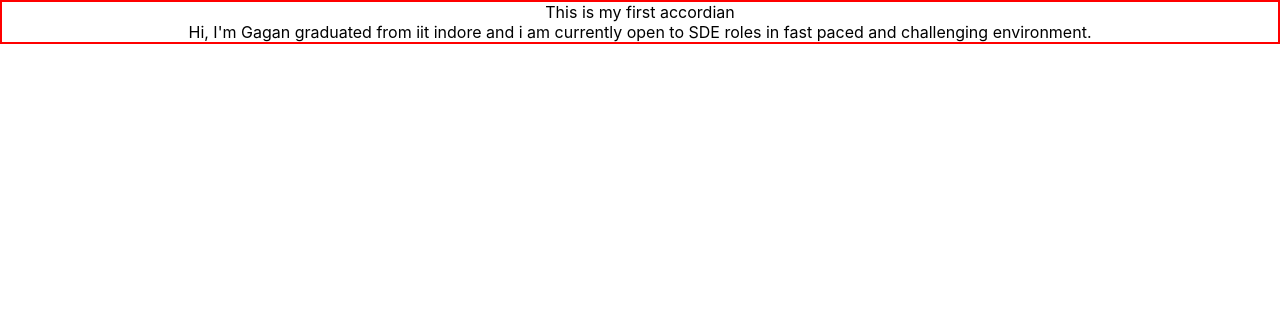
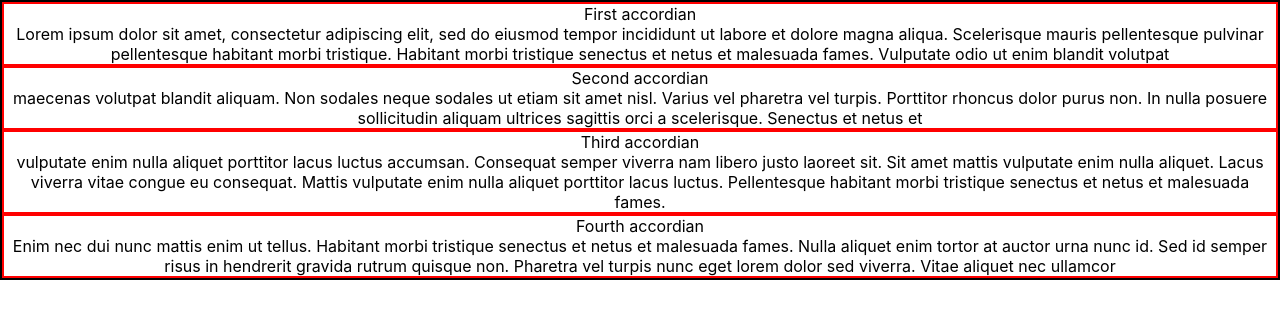
Before and after one commit to G4GANCHAUDHARY/Accordian, a React (Create React App) app: page / in a window 1280 px wide. Shown: the top 318 px of the page. Built offline with nearby package versions, Linux system fonts and the light colour scheme.

Commit message:
Acoordian done properly

```diff
--- a/src/App.js
+++ b/src/App.js
@@ -1,32 +1,16 @@
-import logo from './logo.svg';
 import './App.css';
-import {useState} from 'react';
-
-
+import data from './data/data';
+import Accordian from './components/accordian';
 
 function App() {
-  const [Show,setShow]=useState(true);
 
   return (
-    <div className="App" style={{border:"2px solid red"}}>
-      {/* <header className="App-header">
-        <img src={logo} className="App-logo" alt="logo" />
-        <p>
-          Edit <code>src/App.js</code> and save to reload.
-        </p>
-        <a
-          className="App-link"
-          href="https://reactjs.org"
-          target="_blank"
-          rel="noopener noreferrer"
-        >
-          Learn React
-        </a>
-      </header> */}
-      <div className="acc" onClick={()=>{setShow(!Show)}}>
-        <div className="title">This is my first accordian</div>
-        {Show && <div >Hi, I'm Gagan graduated from iit indore and i am currently open to SDE roles in fast paced and challenging environment.</div>}
-      </div>
+    <div className="App" style={{border:"2px solid black"}}>
+      {data.map((Acc)=>{
+        return (
+          <Accordian content={Acc} />
+        )
+      })}
     </div>
   );
 }
--- /dev/null
+++ b/src/components/accordian.js
@@ -0,0 +1,16 @@
+import { useState } from "react";
+
+export default function Accordian (props){
+    const [active,setActive]=useState(true)
+
+    return(
+        <div className="accordian" style={{border:"2px solid red"}}>
+            <div className="header">
+                {props.content.title}
+            </div>
+            {active && <div className="content">
+                {props.content.body}
+            </div>}
+        </div>
+    )
+}
--- /dev/null
+++ b/src/data/data.js
@@ -0,0 +1,20 @@
+const data=[
+    {
+        title : "First accordian",
+        body : "Lorem ipsum dolor sit amet, consectetur adipiscing elit, sed do eiusmod tempor incididunt ut labore et dolore magna aliqua. Scelerisque mauris pellentesque pulvinar pellentesque habitant morbi tristique. Habitant morbi tristique senectus et netus et malesuada fames. Vulputate odio ut enim blandit volutpat"
+    },
+    {
+        title : "Second accordian",
+        body : "maecenas volutpat blandit aliquam. Non sodales neque sodales ut etiam sit amet nisl. Varius vel pharetra vel turpis. Porttitor rhoncus dolor purus non. In nulla posuere sollicitudin aliquam ultrices sagittis orci a scelerisque. Senectus et netus et"
+    },
+    {
+        title : "Third accordian",
+        body : "vulputate enim nulla aliquet porttitor lacus luctus accumsan. Consequat semper viverra nam libero justo laoreet sit. Sit amet mattis vulputate enim nulla aliquet. Lacus viverra vitae congue eu consequat. Mattis vulputate enim nulla aliquet porttitor lacus luctus. Pellentesque habitant morbi tristique senectus et netus et malesuada fames."
+    },
+    {
+        title : "Fourth accordian",
+        body : "Enim nec dui nunc mattis enim ut tellus. Habitant morbi tristique senectus et netus et malesuada fames. Nulla aliquet enim tortor at auctor urna nunc id. Sed id semper risus in hendrerit gravida rutrum quisque non. Pharetra vel turpis nunc eget lorem dolor sed viverra. Vitae aliquet nec ullamcor"
+    }
+]
+
+export default data;
```
